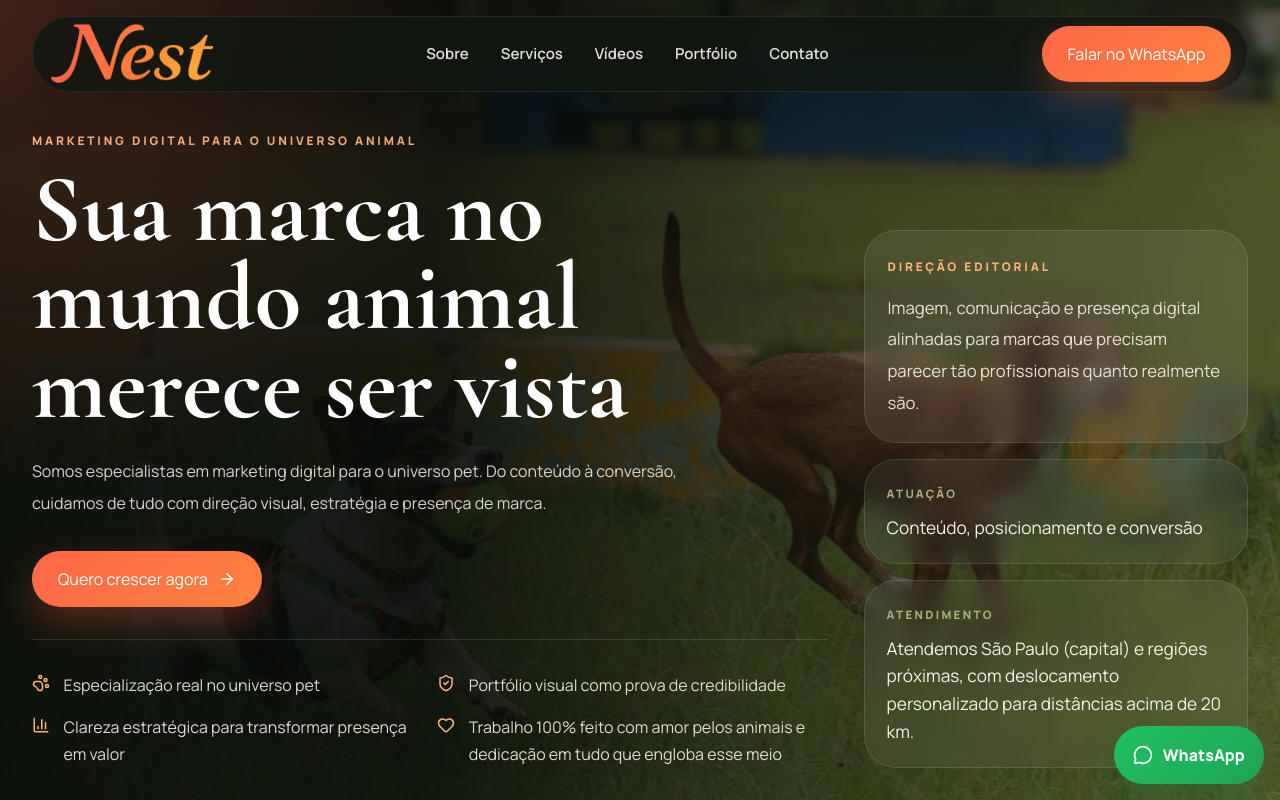
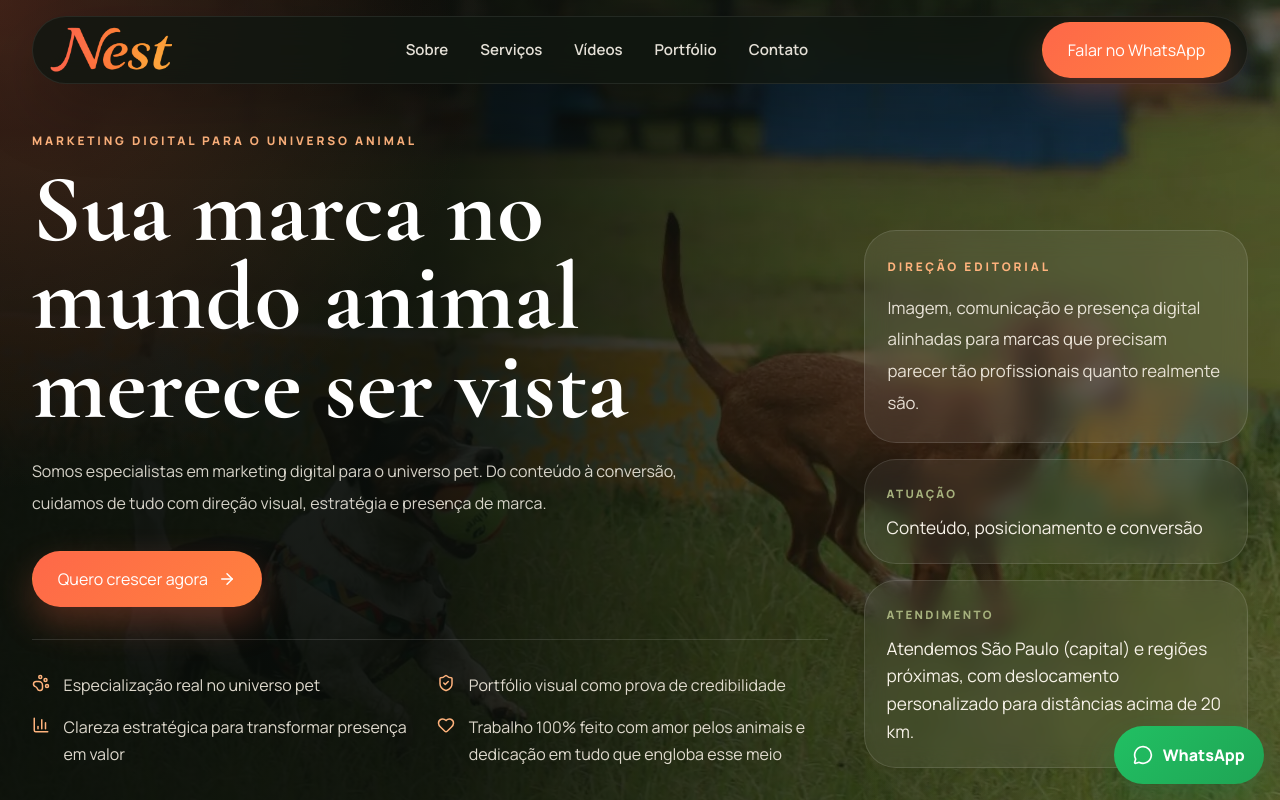
Before and after one commit to Wallaceoll/Nest-Studio-Vercel, a React (Vite) app: page / in a window 1280 px wide. Shown: the top 800 px of the page. Built offline with nearby package versions, Linux system fonts and the light colour scheme.

Commit message:
adjust size

```diff
--- a/src/styles.css
+++ b/src/styles.css
@@ -175,12 +175,12 @@ button {
 }
 
 .brand-logo {
-  height: 4rem;
+  height: 3rem;
   width: auto;
 }
 
 .brand-logo-footer {
-  height: 4rem;
+  height: 3rem;
   width: auto;
 }
 
```
